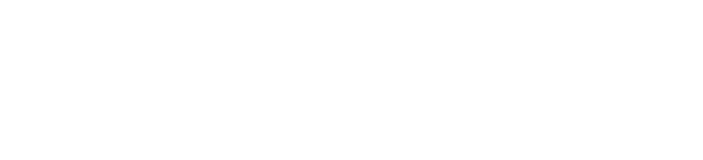
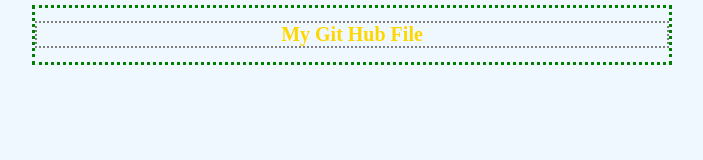
Before and after one commit to 1991Nikita/NKrProjects, a plain HTML site: page index.html in a window 1280 px wide. Shown: the whole page, without its empty margins (288-991 px from the left). Drawn offline with Linux system fonts and the light colour scheme.

Commit message:
Created index.css and changed index.html

```diff
--- /dev/null
+++ b/index.css
@@ -0,0 +1,14 @@
+body {
+    margin: 5px 25% 10% 25%;
+    background-color: aliceblue;
+    border: dotted 3px green;
+}
+h1 {
+    text-align: center;
+    font-size: 20px;
+    color: gold;
+    border: dotted 2px grey;
+}
+.header {
+
+}
--- a/index.html
+++ b/index.html
@@ -2,9 +2,10 @@
 <html lang="en">
 <head>
     <meta charset="UTF-8">
+    <link rel="stylesheet" href="index.css">
     <title>GitHub</title>
 </head>
 <body>
-
+<h1 class="header">My Git Hub File</h1>
 </body>
 </html>
```
